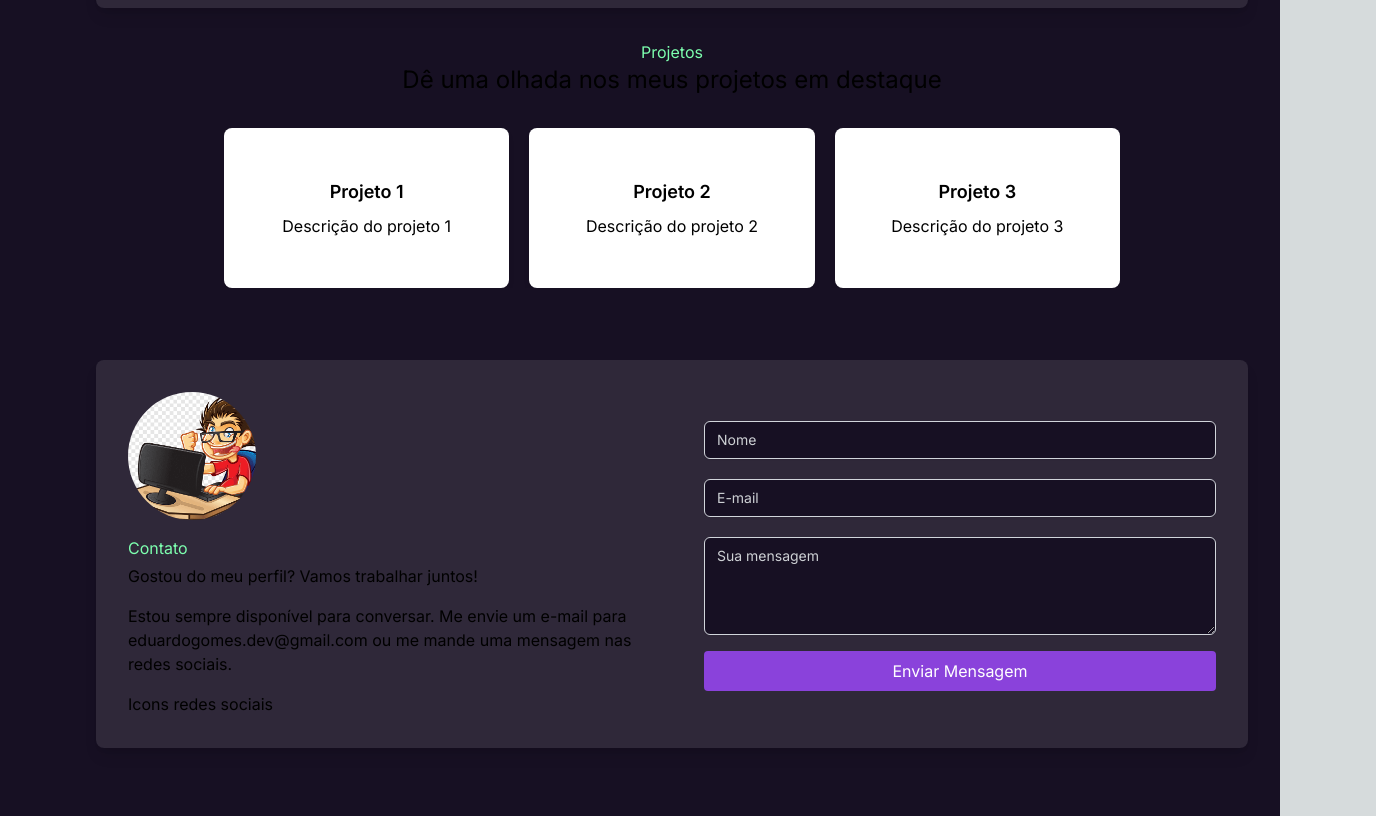
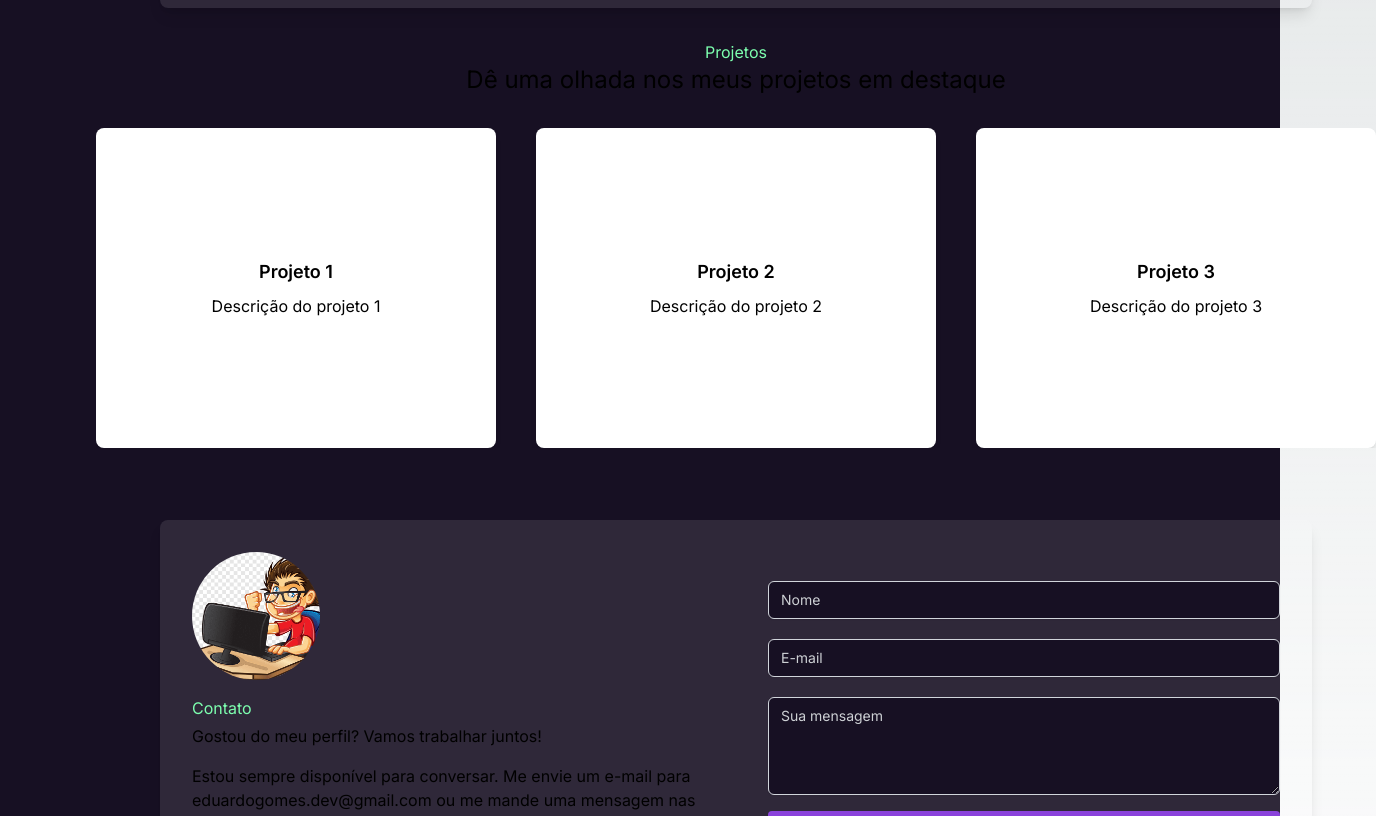
Before and after one commit to EduardoGomesSa/my-portfolio, a Next.js app: page / in a window 1280 px wide. Shown: the part 940-1756 px from the top of the page, 1376 px wide, since content can reach past the window. Built offline with nearby package versions, Linux system fonts and the light colour scheme.

Commit message:
mudança no tamanho dos cards de projetos

```diff
--- a/src/components/projects_carousel.tsx
+++ b/src/components/projects_carousel.tsx
@@ -15,16 +15,16 @@ export function ProjectsCarousel() {
 
     return (
         <Swiper
-            spaceBetween={20}
+            spaceBetween={40}
             slidesPerView={3}
             loop={true}
             autoplay={{ delay: 3000 }}
             pagination={{ clickable: true }}
-            className="w-full max-w-4xl"
+            className="w-full max-w-7xl"
         >
             {projects.map((project, index) => (
                 <SwiperSlide key={index}>
-                    <div className="bg-white p-6 shadow-md rounded-lg h-40 flex flex-col justify-center items-center">
+                    <div className="bg-white p-6 shadow-md rounded-lg h-80 flex flex-col justify-center items-center">
                         <h3 className="text-lg font-semibold mb-2 text-black">{project.title}</h3>
                         <p className="text-black">{project.description}</p>
                     </div>
```
